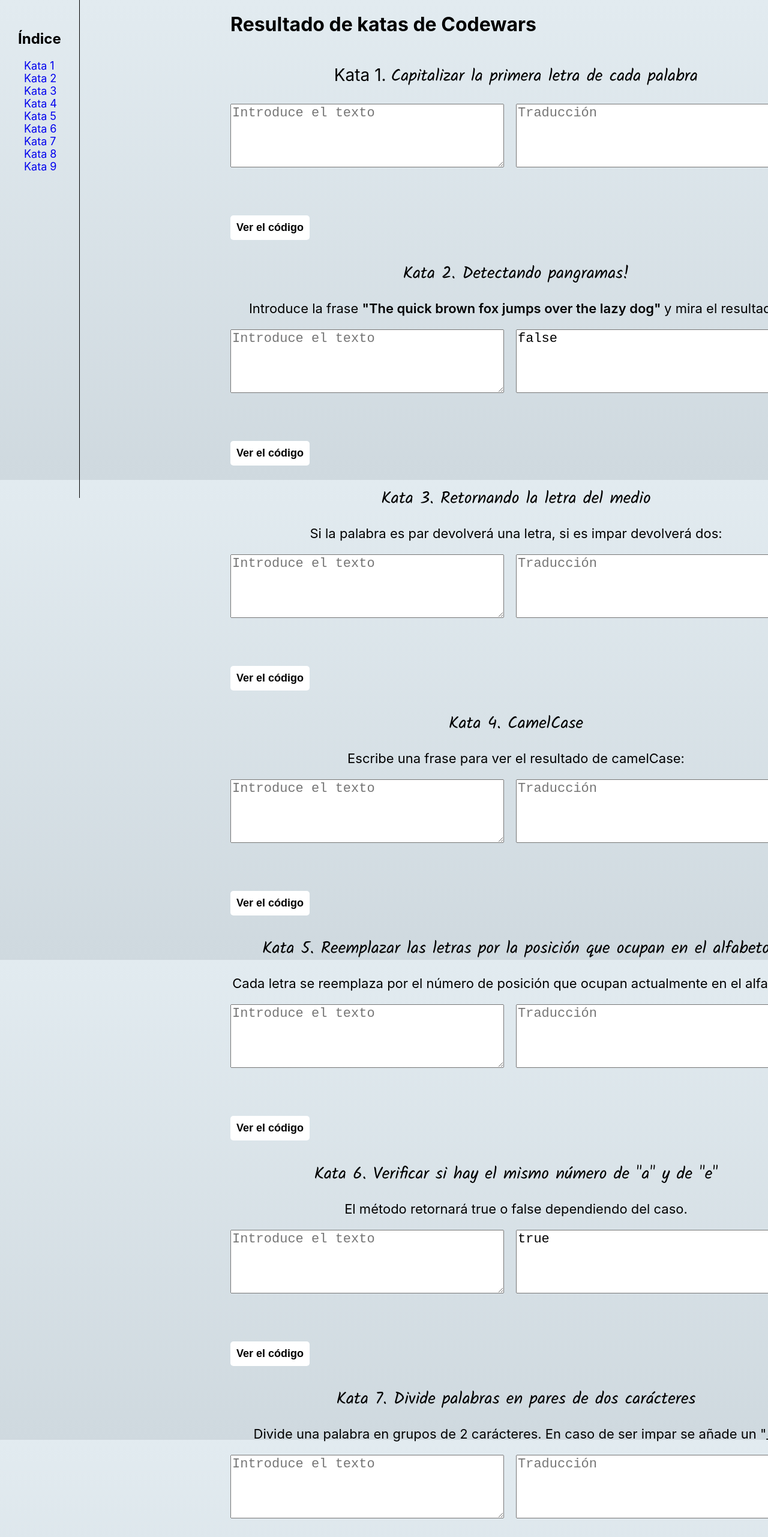
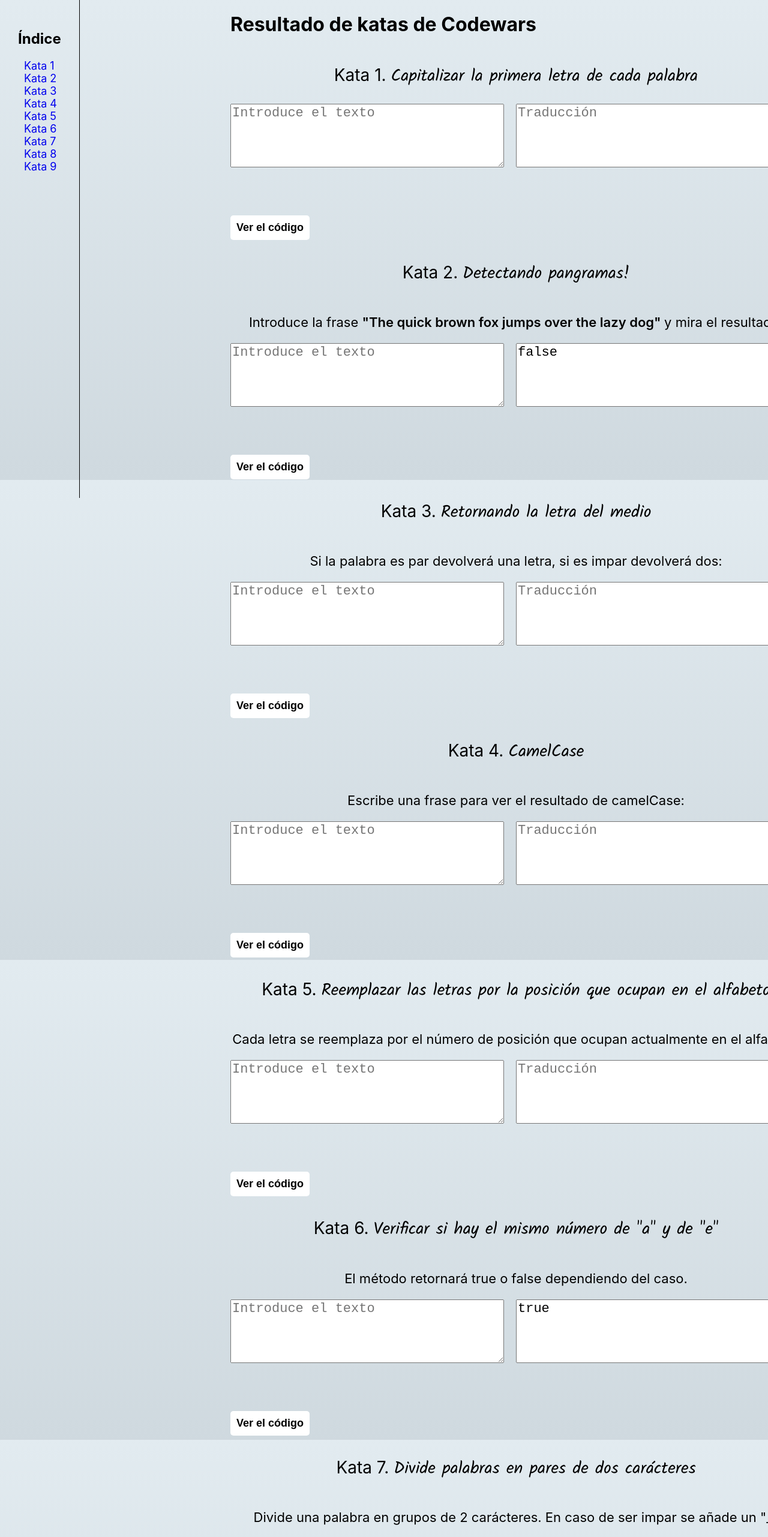
Before and after one commit to nataliamateo/Katas, a React (Create React App) app: page / in a window 1280 px wide. Shown: the top 2562 px of the page at 60% size. Built offline with nearby package versions, Linux system fonts and the light colour scheme.

Commit message:
Change title styles on katas

```diff
--- a/src/stylesheets/Kata2.scss
+++ b/src/stylesheets/Kata2.scss
@@ -5,10 +5,11 @@
   padding-bottom: 80px;
 
   &__title {
-    font-family: 'Kalam';
     font-size: 28px;
-    font-weight: 300;
-    margin-bottom: 0;
+    font-weight: 400;
+    &--subtitle {
+      font-family: 'Kalam';
+    }
   }
 
   &__text {
--- a/src/stylesheets/Kata3.scss
+++ b/src/stylesheets/Kata3.scss
@@ -5,10 +5,11 @@
   padding-bottom: 80px;
 
   &__title {
-    font-family: 'Kalam';
     font-size: 28px;
-    font-weight: 300;
-    margin-bottom: 0;
+    font-weight: 400;
+    &--subtitle {
+      font-family: 'Kalam';
+    }
   }
 
   &__text {
--- a/src/stylesheets/Kata4.scss
+++ b/src/stylesheets/Kata4.scss
@@ -5,10 +5,11 @@
   padding-bottom: 80px;
 
   &__title {
-    font-family: 'Kalam';
     font-size: 28px;
-    font-weight: 300;
-    margin-bottom: 0;
+    font-weight: 400;
+    &--subtitle {
+      font-family: 'Kalam';
+    }
   }
 
   &__text {
--- a/src/stylesheets/Kata5.scss
+++ b/src/stylesheets/Kata5.scss
@@ -5,10 +5,11 @@
   padding-bottom: 80px;
 
   &__title {
-    font-family: 'Kalam';
     font-size: 28px;
-    font-weight: 300;
-    margin-bottom: 0;
+    font-weight: 400;
+    &--subtitle {
+      font-family: 'Kalam';
+    }
   }
 
   &__text {
--- a/src/stylesheets/Kata6.scss
+++ b/src/stylesheets/Kata6.scss
@@ -5,10 +5,11 @@
   padding-bottom: 80px;
 
   &__title {
-    font-family: 'Kalam';
     font-size: 28px;
-    font-weight: 300;
-    margin-bottom: 0;
+    font-weight: 400;
+    &--subtitle {
+      font-family: 'Kalam';
+    }
   }
 
   &__text {
--- a/src/stylesheets/Kata7.scss
+++ b/src/stylesheets/Kata7.scss
@@ -5,10 +5,11 @@
   padding-bottom: 80px;
 
   &__title {
-    font-family: 'Kalam';
     font-size: 28px;
-    font-weight: 300;
-    margin-bottom: 0;
+    font-weight: 400;
+    &--subtitle {
+      font-family: 'Kalam';
+    }
   }
 
   &__text {
--- a/src/stylesheets/Kata8.scss
+++ b/src/stylesheets/Kata8.scss
@@ -5,10 +5,11 @@
   padding-bottom: 80px;
 
   &__title {
-    font-family: 'Kalam';
     font-size: 28px;
-    font-weight: 300;
-    margin-bottom: 0;
+    font-weight: 400;
+    &--subtitle {
+      font-family: 'Kalam';
+    }
   }
 
   &__text {
```
